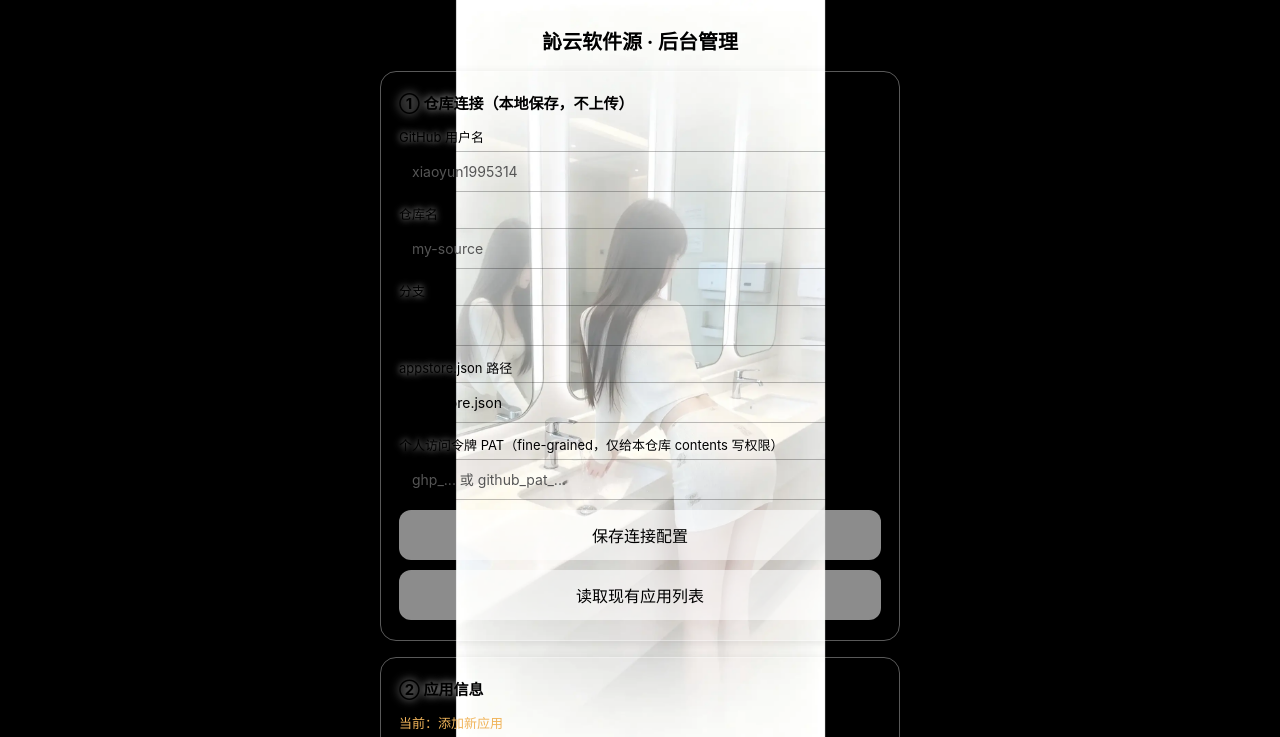
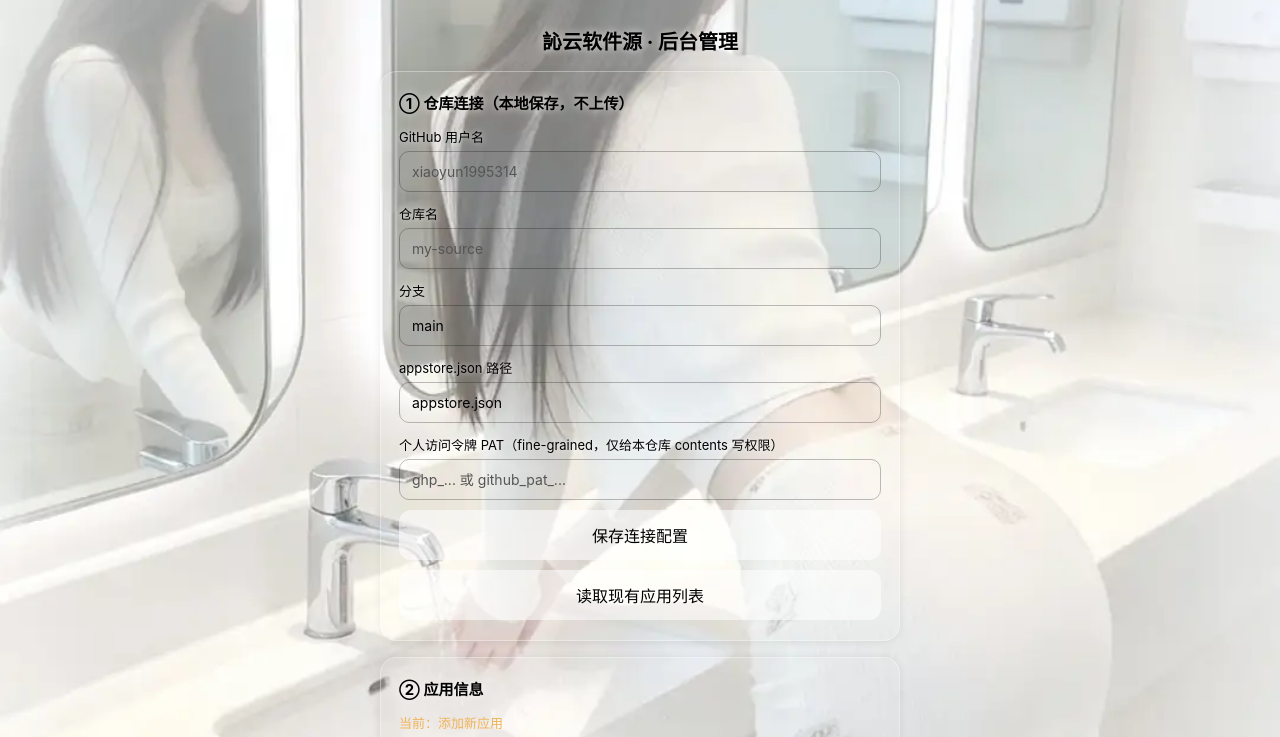
Before and after one commit to xiaoyun1995314/my-source, a plain HTML site: page admin.html in a window 1280 px wide. Shown: the top 737 px of the page. Drawn offline with Linux system fonts and the light colour scheme.

Commit message:
Add files via upload

```diff
--- a/admin.html
+++ b/admin.html
@@ -7,7 +7,7 @@
 <style>
   *{box-sizing:border-box;margin:0;padding:0}
   body{color:#000;font-family:-apple-system,"PingFang SC",sans-serif;padding:20px 14px;min-height:100vh;position:relative;background-color:#000;overflow-x:hidden}
-  .bg{position:fixed;top:0;left:0;width:100%;height:100%;background-image:url("bg.webp");background-size:contain;background-position:center top;background-repeat:no-repeat;background-attachment:fixed;z-index:0}
+  .bg{position:fixed;top:0;left:0;width:100%;height:100%;background-image:url("bg.webp"),url("bg.webp");background-size:cover,contain;background-position:center,center top;background-repeat:no-repeat;background-attachment:fixed;z-index:0}
   body::before{content:"";position:fixed;inset:0;background:transparent;z-index:0}
   .wrap{max-width:520px;margin:0 auto;position:relative;z-index:1}
   h1{font-size:20px;margin:6px 0 16px;text-align:center;text-shadow:0 0 8px rgba(255,255,255,.8)}
```
